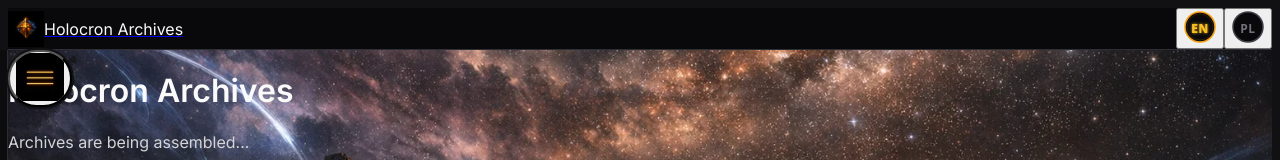
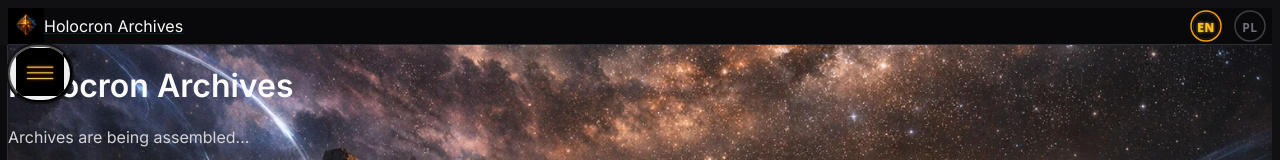
Before and after one commit to michlo23/starwars-holocron, a Next.js app: page / in a window 1280 px wide. Shown: the top 160 px of the page. Built offline with nearby package versions, Linux system fonts and the light colour scheme; no server answers; the database is empty.

Commit message:
fix: remove white background from language switcher buttons

```diff
--- a/app/components/LanguageSwitcher.tsx
+++ b/app/components/LanguageSwitcher.tsx
@@ -5,7 +5,7 @@ import { useCallback, useEffect } from 'react';
 
 function LangIcon({ code, active }: { code: string; active: boolean }) {
   return (
-    <svg width="32" height="32" viewBox="0 0 32 32" xmlns="http://www.w3.org/2000/svg">
+    <svg width="32" height="32" viewBox="0 0 32 32" xmlns="http://www.w3.org/2000/svg" style={{ display: 'block' }}>
       <circle cx="16" cy="16" r="15" fill="#09090b" stroke={active ? '#f59e0b' : '#3f3f46'} strokeWidth="1.5" />
       {active && (
         <circle cx="16" cy="16" r="13" fill="none" stroke="#f59e0b" strokeWidth="0.5" opacity="0.3" />
@@ -87,7 +87,7 @@ export default function LanguageSwitcher() {
     <div className="flex items-center gap-1.5">
       <button
         onClick={() => switchLang('en')}
-        className="transition-transform active:scale-90 hover:scale-110"
+        className="bg-transparent border-0 p-0 leading-[0] transition-transform active:scale-90 hover:scale-110 cursor-pointer"
         aria-label="English"
         style={{ touchAction: 'manipulation' }}
       >
@@ -95,7 +95,7 @@ export default function LanguageSwitcher() {
       </button>
       <button
         onClick={() => switchLang('pl')}
-        className="transition-transform active:scale-90 hover:scale-110"
+        className="bg-transparent border-0 p-0 leading-[0] transition-transform active:scale-90 hover:scale-110 cursor-pointer"
         aria-label="Polski"
         style={{ touchAction: 'manipulation' }}
       >
```
